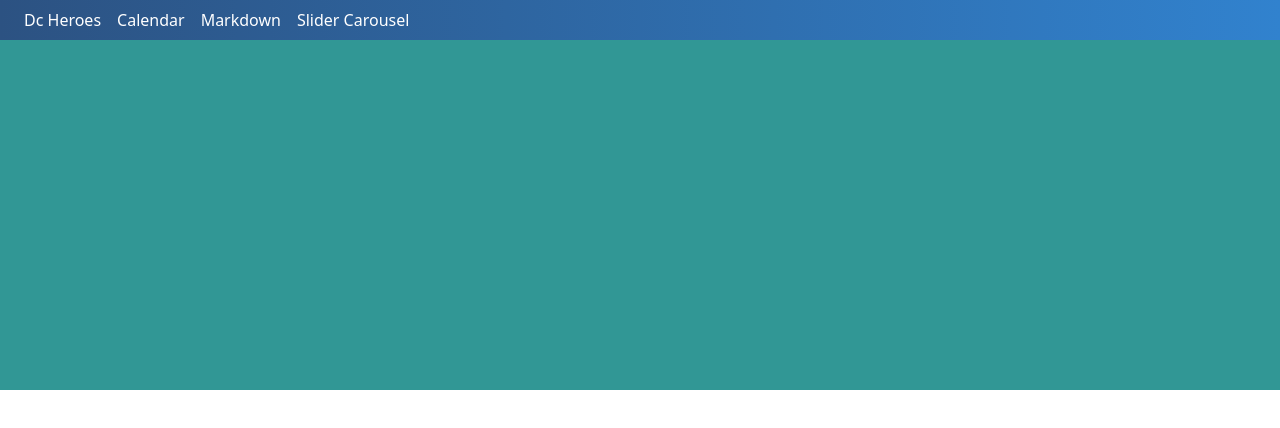
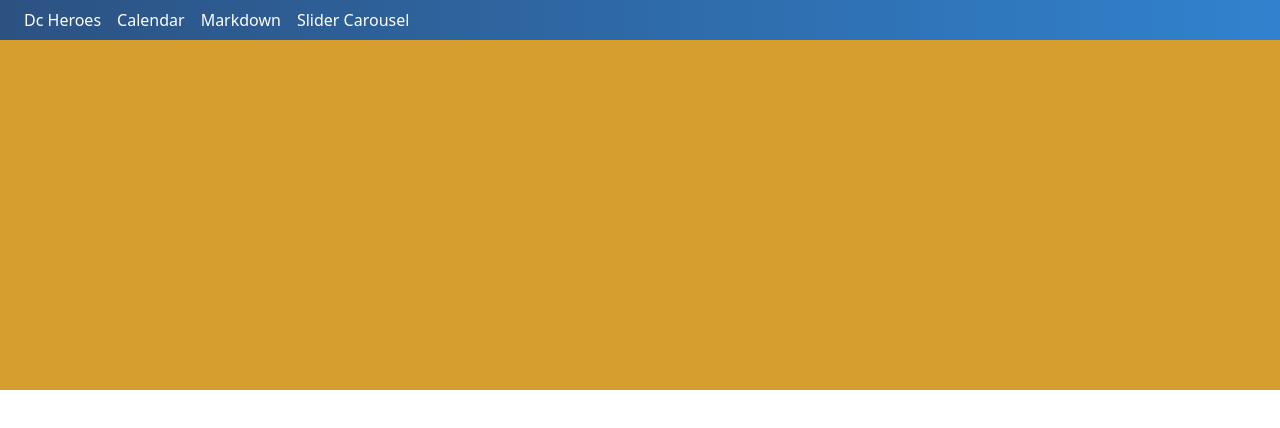
Before and after one commit to hackertaco/make-vue3-components, a Vue app: page /slider in a window 1280 px wide. Shown: the top 428 px of the page. Built offline with nearby package versions, Linux system fonts and the light colour scheme.

Commit message:
refactor 05:🛠 code refactor using v-for

```diff
--- a/src/pages/slider.vue
+++ b/src/pages/slider.vue
@@ -1,8 +1,9 @@
 <template>
 <div class="flex flex-wrap w-full">
-    <div v-if="currentSlide === 0" class="absolute w-full bg-blue-600" style="height: 350px"></div>
-    <div v-if="currentSlide === 1" class="absolute w-full bg-yellow-600" style="height: 350px"></div>
-    <div v-if="currentSlide === 2" class="absolute w-full bg-teal-600" style="height: 350px"></div>
+    <div class="absolute w-full" v-for="(color,index) in sliders" :key=" color">
+        <div :class="color" v-if="currentSlide === index" style="height: 350px"></div>
+
+    </div>
 </div>
 </template>
 
@@ -11,17 +12,18 @@ export default {
     data() {
         return {
             currentSlide: 0,
+            interval: '',
+            sliders: ['bg-teal-600', 'bg-blue-600', 'bg-yellow-600'],
         }
     },
     mounted() {
-        setInterval(() => {
-            if (this.currentSlide === 2) {
-                this.currentSlide = 0
-            } else {
-                this.currentSlide++
+        this.interval = setInterval(() => {
+            this.currentSlide = this.currentSlide === 2 ? 0 : this.currentSlide + 1
 
-            }
         }, 2000)
+    },
+    beforeUnmount() {
+        clearInterval(this.interval)
     }
 
 }
```
